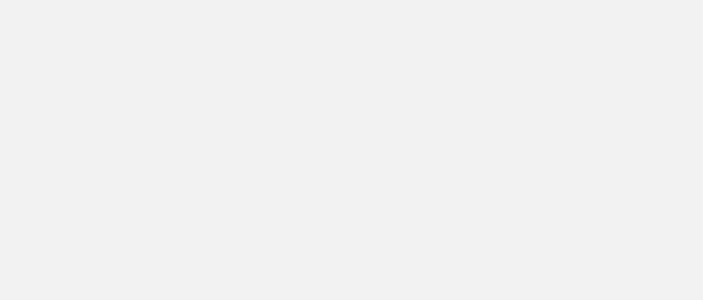
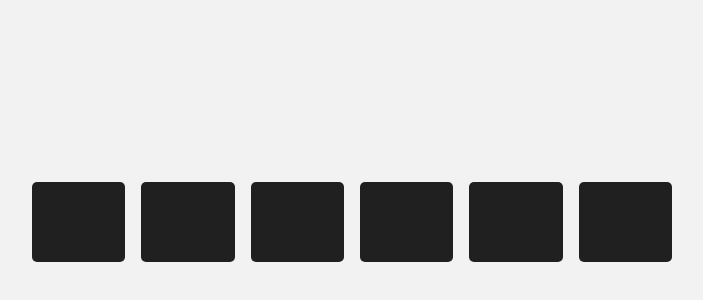
Before and after one commit to LuizDaniel123/pixel-art, a React (Create React App) app: page / in a window 1280 px wide. Shown: the part 186-486 px from the top of the page, without its empty margins (288-991 px from the left). Built offline with nearby package versions, Linux system fonts and the light colour scheme.

Commit message:
style: criei o estilo do componente header

```diff
--- a/src/components/header/styled.js
+++ b/src/components/header/styled.js
@@ -1,6 +1,22 @@
 import styled from "styled-components";
 
 const Container = styled.header`
+    display: flex;
+    height: 5rem;
+    width: 50vw;
+
+    div {
+        background-color: #202020;
+        border-radius: 5px;
+        margin-right: 1rem;
+        height: 100%;
+        width: 100%;
+
+    }
+
+    div:nth-child(6) {
+        margin-right: 0;
+    }
 `;
 
 export default Container;
```
